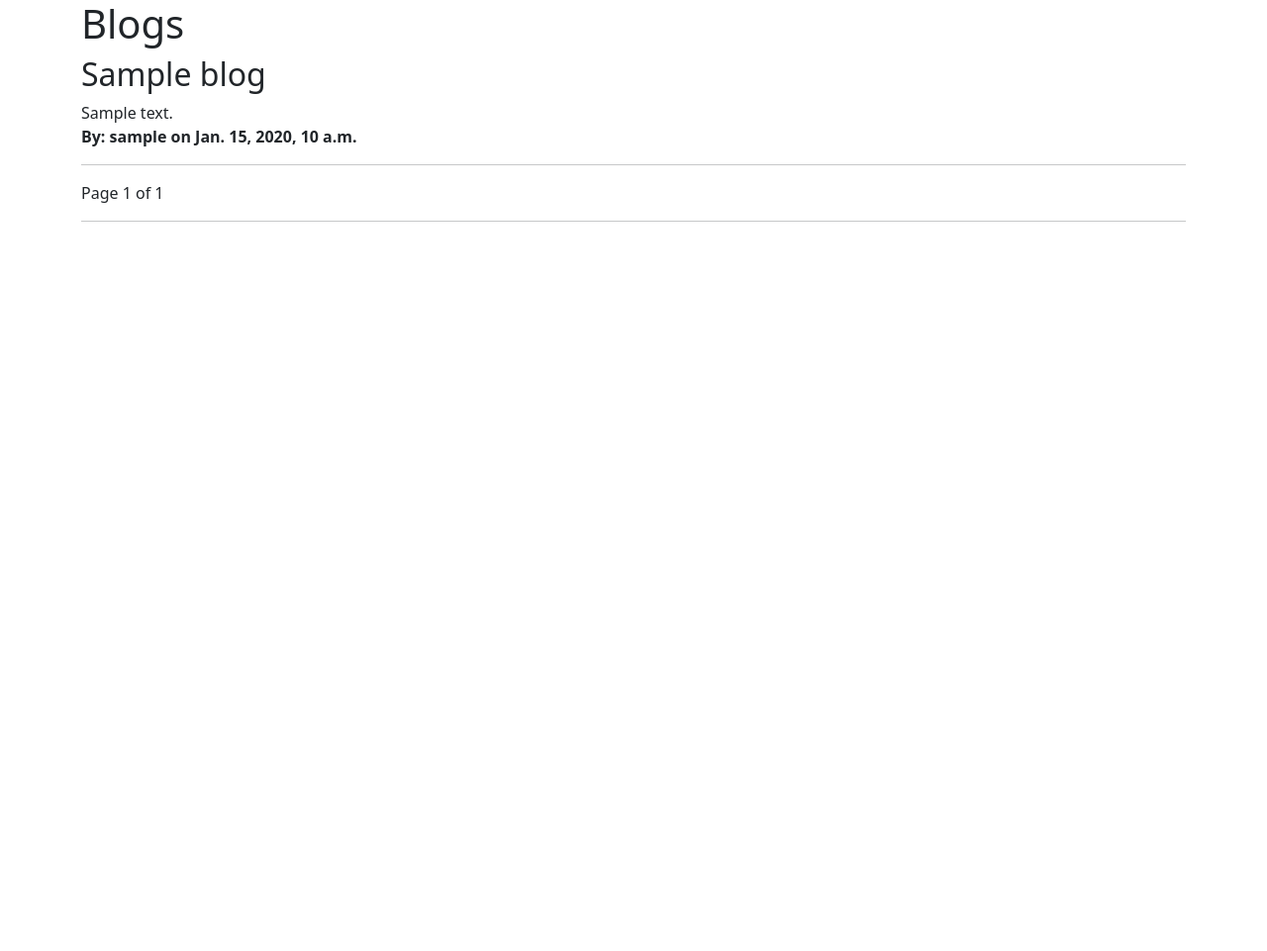
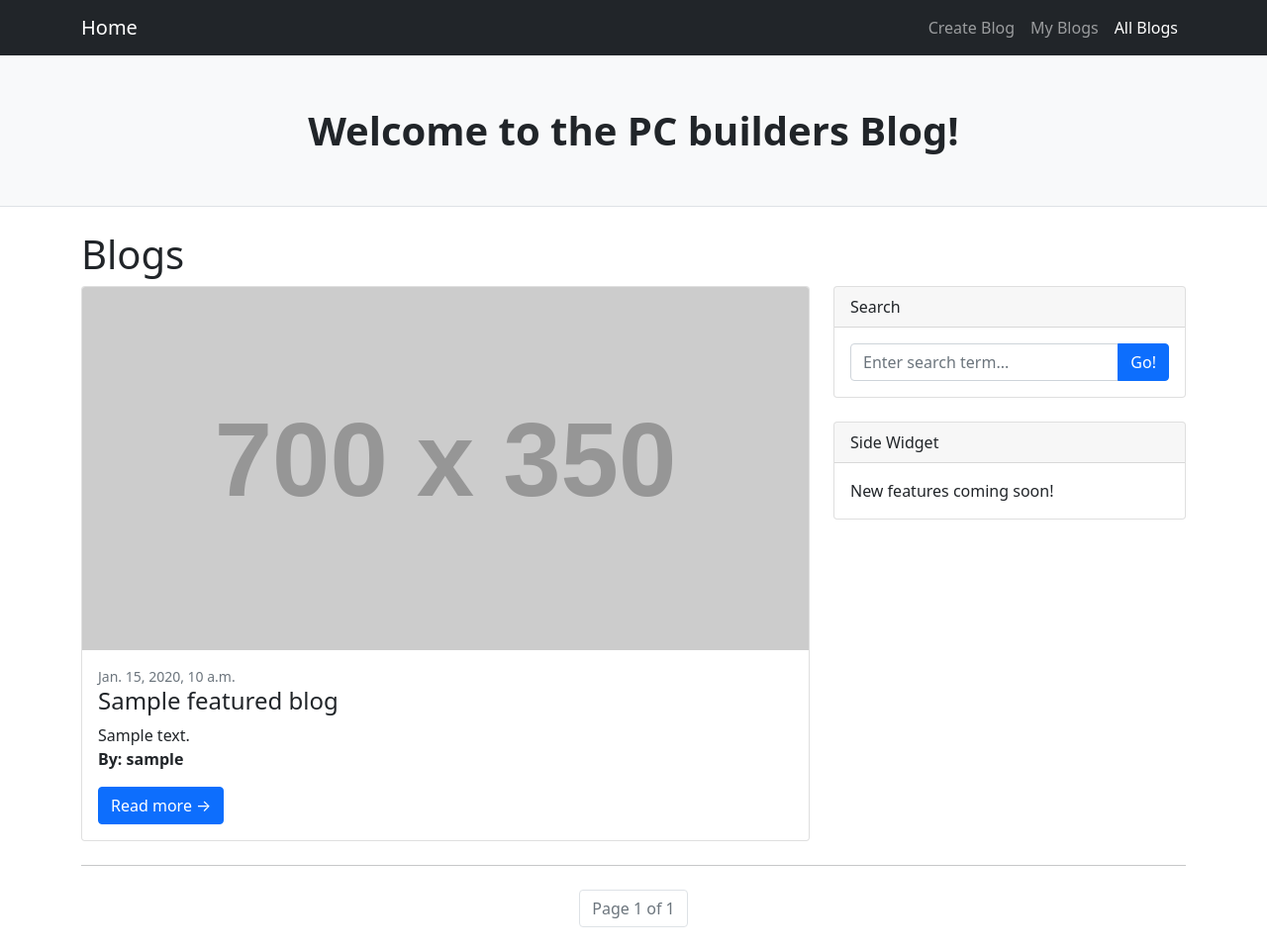
Before and after one commit to KayongoYongo/PC-Builders_MarketPlace, a Django app: template pc_builders_marketplace/blog_app/templates/blog_app/blog_list.html in a window 1280 px wide. Shown: the whole page at 99% size. Before the commit the page ends 224 px from the top, so only its background shows below. Run offline with Django 5.2, Linux system fonts and the light colour scheme; the template is opened without the code that fills it: most values are stand-ins (such as "Sample title", 1, 10 or a date in 2020); grey boxes labelled with a size stand in for pictures from a placeholder-image service; data that the repository does not hold is empty; some libraries are stand-ins or nearby versions.

Commit message:
incorporated a custom template

```diff
--- a/pc_builders_marketplace/blog_app/templates/blog_app/blog_list.html
+++ b/pc_builders_marketplace/blog_app/templates/blog_app/blog_list.html
@@ -6,36 +6,128 @@
     {{ super }}
     <!-- Load Bootstrap CSS for styling -->
     <link rel="stylesheet" href="https://cdn.jsdelivr.net/npm/bootstrap@5.0.0-beta3/dist/css/bootstrap.min.css">
+
 {% endblock %}
 {% block content %}
+
+
+    <nav class="navbar navbar-expand-lg navbar-dark bg-dark">
+        <div class="container">
+            <a class="navbar-brand" href="#!">Home</a>
+            <button class="navbar-toggler" type="button" data-bs-toggle="collapse" data-bs-target="#navbarSupportedContent" aria-controls="navbarSupportedContent" aria-expanded="false" aria-label="Toggle navigation"><span class="navbar-toggler-icon"></span></button>
+            <div class="collapse navbar-collapse" id="navbarSupportedContent">
+                <ul class="navbar-nav ms-auto mb-2 mb-lg-0">
+                    <li class="nav-item"><a class="nav-link" href="#!">Create Blog</a></li>
+                    <li class="nav-item"><a class="nav-link" href="#!">My Blogs</a></li>
+                    <li class="nav-item"><a class="nav-link active" aria-current="page" href="#">All Blogs</a></li>
+                </ul>
+            </div>
+        </div>
+    </nav>
+
+    <!-- Page header with logo and tagline-->
+    <header class="py-1 bg-light border-bottom mb-4">
+        <div class="container">
+            <div class="text-center my-5">
+                <h1 class="fw-bolder">Welcome to the PC builders Blog!</h1>
+            </div>
+        </div>
+    </header>
+
+    <!-- Nested row for non-featured blog posts-->
     <div class="container">
         <h1>Blogs</h1>
-    <!-- Loop through each blog in the paginated page object -->
+        <div class="row">
+            <!-- Main content column -->
+            <div class="col-lg-8">
+                <!-- Featured blog -->
+                {% if featured_blog %}
+                <div class="card mb-4">
+                    <a href="{% url 'view_blog' featured_blog.id %}">
+                        <img class="card-img-top" src="https://dummyimage.com/700x350/dee2e6/6c757d.jpg" alt="..." />
+                    </a>
+                    <div class="card-body">
+                        <div class="small text-muted">{{ featured_blog.created_at }}</div>
+                        <h2 class="card-title h4">{{ featured_blog.title }}</h2>
+                        <div class="blog-content">
+                            {{ featured_blog.content|safe }}
+                        </div>
+                        <strong><p>By: {{ featured_blog.author.username }}</p></strong>
+                        <a class="btn btn-primary" href="{% url 'view_blog' featured_blog.id %}">Read more →</a>
+                    </div>
+                </div>
+                {% endif %}
+
+                <!-- Nested row for non-featured blog posts -->
+                <div class="row">
                     {% for blog in page_obj %}
-        <a href="{% url 'view_blog' blog.id %}" class="text-decoration-none text-reset">
-            <div class="blog-post">
-                <h2>{{ blog.title }}</h2>
+                    {% if blog.id != featured_blog.id %}
+                    <div class="col-lg-6 mb-4">
+                        <div class="card h-100">
+                            <a href="{% url 'view_blog' blog.id %}">
+                                <img class="card-img-top" src="https://dummyimage.com/700x350/dee2e6/6c757d.jpg" alt="..." />
+                            </a>
+                            <div class="card-body">
+                                <div class="small text-muted">{{ blog.created_at }}</div>
+                                <h2 class="card-title h4">{{ blog.title }}</h2>
                                 <div class="blog-content">
                                     {{ blog.content|safe }}
                                 </div>
-                <strong><p>By: {{ blog.author.username }} on {{ blog.created_at }}</p></strong>
+                                <strong><p>By: {{ blog.author.username }}</p></strong>
+                                <a class="btn btn-primary" href="{% url 'view_blog' blog.id %}">Read more →</a>
                             </div>
-        </a>
-        <hr>
+                        </div>
+                    </div>
+                    {% endif %}
                     {% endfor %}
+                </div>
+            </div>
 
+            <!-- Side widgets -->
+            <div class="col-lg-4">
+                <!-- Search widget -->
+                <div class="card mb-4">
+                    <div class="card-header">Search</div>
+                    <div class="card-body">
+                        <div class="input-group">
+                            <input class="form-control" type="text" placeholder="Enter search term..." aria-label="Enter search term..." aria-describedby="button-search" />
+                            <button class="btn btn-primary" id="button-search" type="button">Go!</button>
+                        </div>
+                    </div>
+                </div>
+                <!-- Side widget -->
+                <div class="card mb-4">
+                    <div class="card-header">Side Widget</div>
+                    <div class="card-body">New features coming soon!</div>
+                </div>
+            </div>
+        </div>
+
+        <!-- Pagination -->
+        <nav aria-label="Pagination">
+            <hr class="my-0" />
+            <ul class="pagination justify-content-center my-4">
                 {% if page_obj.has_previous %}
-        <a href="?page=1">&laquo First</a>
-        <a href="?page={{ page_obj.previous_page_number }}">Previous</a>
+                <li class="page-item">
+                    <a class="page-link" href="?page=1" aria-label="First">&laquo; First</a>
+                </li>
+                <li class="page-item">
+                    <a class="page-link" href="?page={{ page_obj.previous_page_number }}" aria-label="Previous">Previous</a>
+                </li>
                 {% endif %}
 
-    Page {{ page_obj.number }} of {{ page_obj.paginator.num_pages }}
+                <li class="page-item disabled"><a class="page-link" href="#" tabindex="-1" aria-disabled="true">Page {{ page_obj.number }} of {{ page_obj.paginator.num_pages }}</a></li>
 
                 {% if page_obj.has_next %}
-        <a href="?page={{ page_obj.next_page_number }}">next</a>
-        <a href="?page={{ page_obj.paginator.num_pages }}">&raquo Last</a>
+                <li class="page-item">
+                    <a class="page-link" href="?page={{ page_obj.next_page_number }}" aria-label="Next">Next</a>
+                </li>
+                <li class="page-item">
+                    <a class="page-link" href="?page={{ page_obj.paginator.num_pages }}" aria-label="Last">&raquo; Last</a>
+                </li>
                 {% endif %}
-
-    <hr>
+            </ul>
+        </nav>
+    </div>
 
 {% endblock %}
```
Lines whose indentation alone changed are shown as unchanged.
